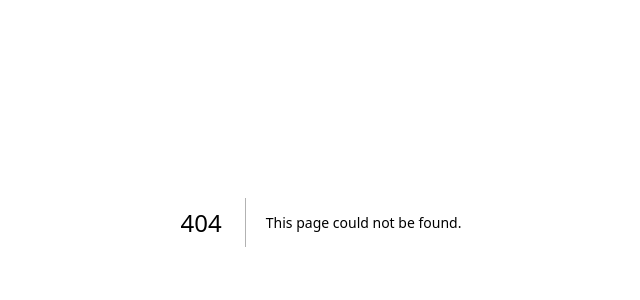
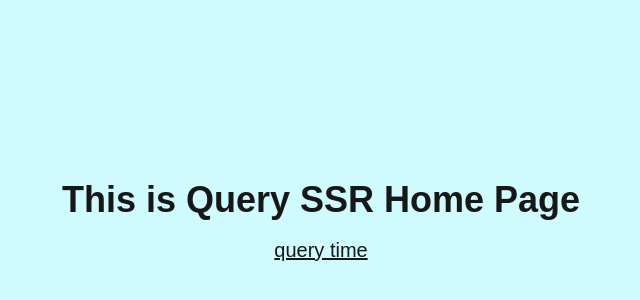
Before and after one commit to entrolEC/nextjs-react-query-demo, a Next.js app: page /query-ssr in a window 1280 px wide. Before the commit this address had no page. Shown: the part 178-478 px from the top of the page, without its empty margins (319-959 px from the left). Built offline with nearby package versions, Linux system fonts and the light colour scheme.

Commit message:
feat: query-ssr page

```diff
--- /dev/null
+++ b/src/app/query-ssr/layout.tsx
@@ -0,0 +1,12 @@
+import {ReactQueryClientProvider} from "@/app/react-query-client-provider";
+import {ReactNode} from "react";
+
+export default function Layout({children}: { children: ReactNode }) {
+    return (
+        <ReactQueryClientProvider>
+            <div className='w-full h-full bg-cyan-100'>
+                {children}
+            </div>
+        </ReactQueryClientProvider>
+    )
+}
--- /dev/null
+++ b/src/app/query-ssr/page.tsx
@@ -0,0 +1,11 @@
+'use client'
+import Link from "next/link";
+
+export default function Home() {
+    return (
+        <div className='flex h-full w-full justify-center items-center flex-col gap-4'>
+            <p className='font-bold text-4xl'>This is Query SSR Home Page</p>
+            <Link href='query-ssr/time' className='underline text-xl'>query time</Link>
+        </div>
+    );
+}
--- /dev/null
+++ b/src/app/query-ssr/time/layout.tsx
@@ -0,0 +1,21 @@
+// app/posts/page.jsx
+import {dehydrate, HydrationBoundary,} from '@tanstack/react-query'
+import getQueryClient from "@/app/queryclient";
+import {ReactNode} from "react";
+import {getWeather} from "@/lib/fetcher";
+
+export default async function Layout({children}: { children: ReactNode }) {
+    const timeZone = 'Asia/Seoul'
+    const queryClient = getQueryClient()
+
+    await queryClient.prefetchQuery({
+        queryKey: ['weather', timeZone],
+        queryFn: () => getWeather('Asia/Seoul')
+    })
+
+    return (
+        <HydrationBoundary state={dehydrate(queryClient)}>
+            {children}
+        </HydrationBoundary>
+    )
+}
--- /dev/null
+++ b/src/app/query-ssr/time/page.tsx
@@ -0,0 +1,29 @@
+'use client'
+
+import {useQuery} from "@tanstack/react-query";
+import Link from "next/link";
+import Loading from "@/app/time/loading";
+import {getWeather} from "@/lib/fetcher";
+
+
+export default function Time() {
+    const timeZone = 'Asia/Seoul'
+    const {data, isLoading} = useQuery({
+        queryKey: ['weather', timeZone],
+        queryFn: () => getWeather('Asia/Seoul')
+    })
+
+    if (isLoading || !data) {
+        return Loading();
+    }
+
+    const {year, month, day, hour, minute, seconds, milliSeconds} = data;
+
+    return (
+        <div className='flex h-full w-full justify-center items-center flex-col gap-4'>
+            <p className='font-bold text-4xl'>This is Query SSR Time Page</p>
+            <p className='text-xl'>{year}년&nbsp;{month}월&nbsp;{day}일&nbsp;&nbsp;{hour}시&nbsp;{minute}분&nbsp;{seconds}.{milliSeconds}초&nbsp;</p>
+            <Link href='/query-ssr' className='underline text-xl'>query home</Link>
+        </div>
+    );
+}
```
